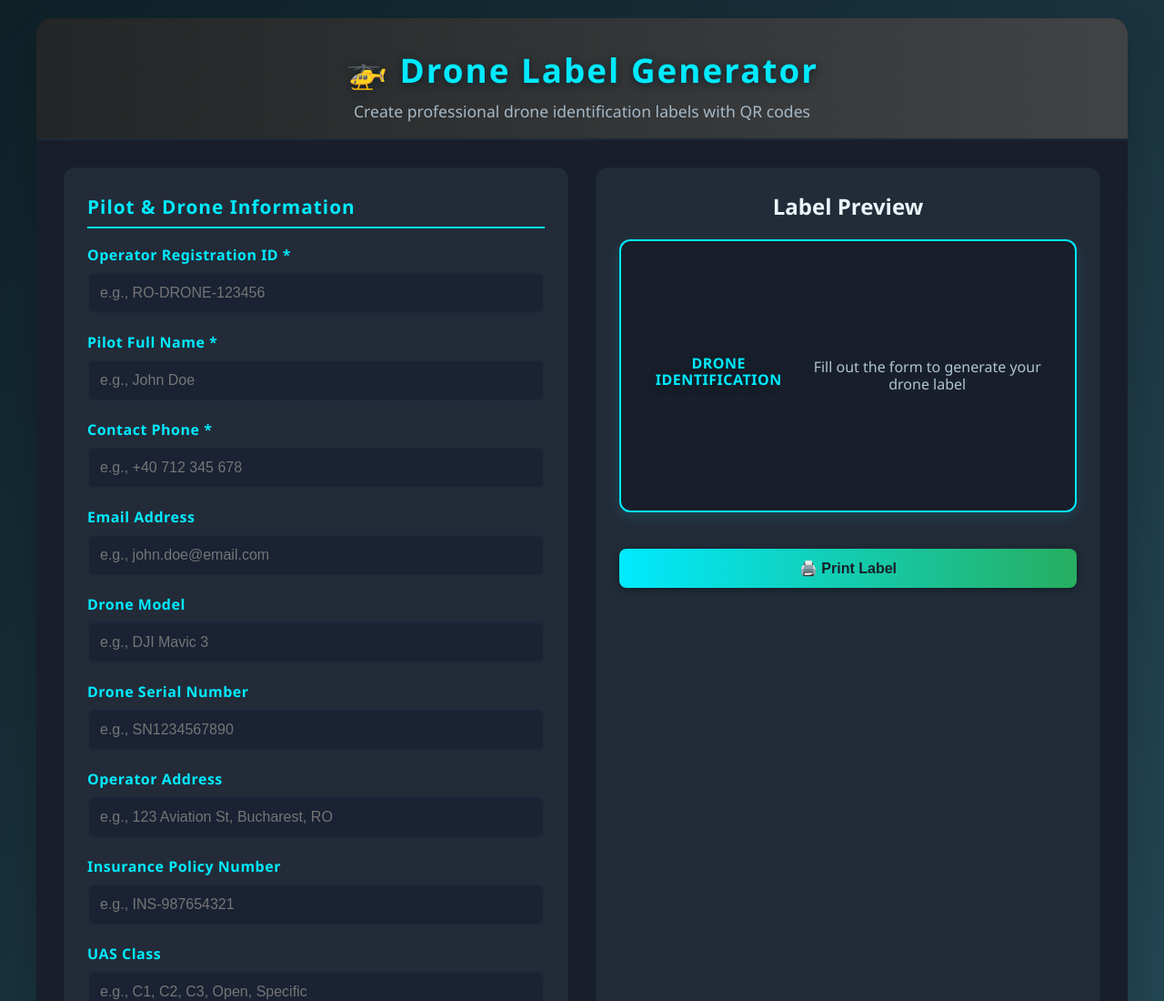
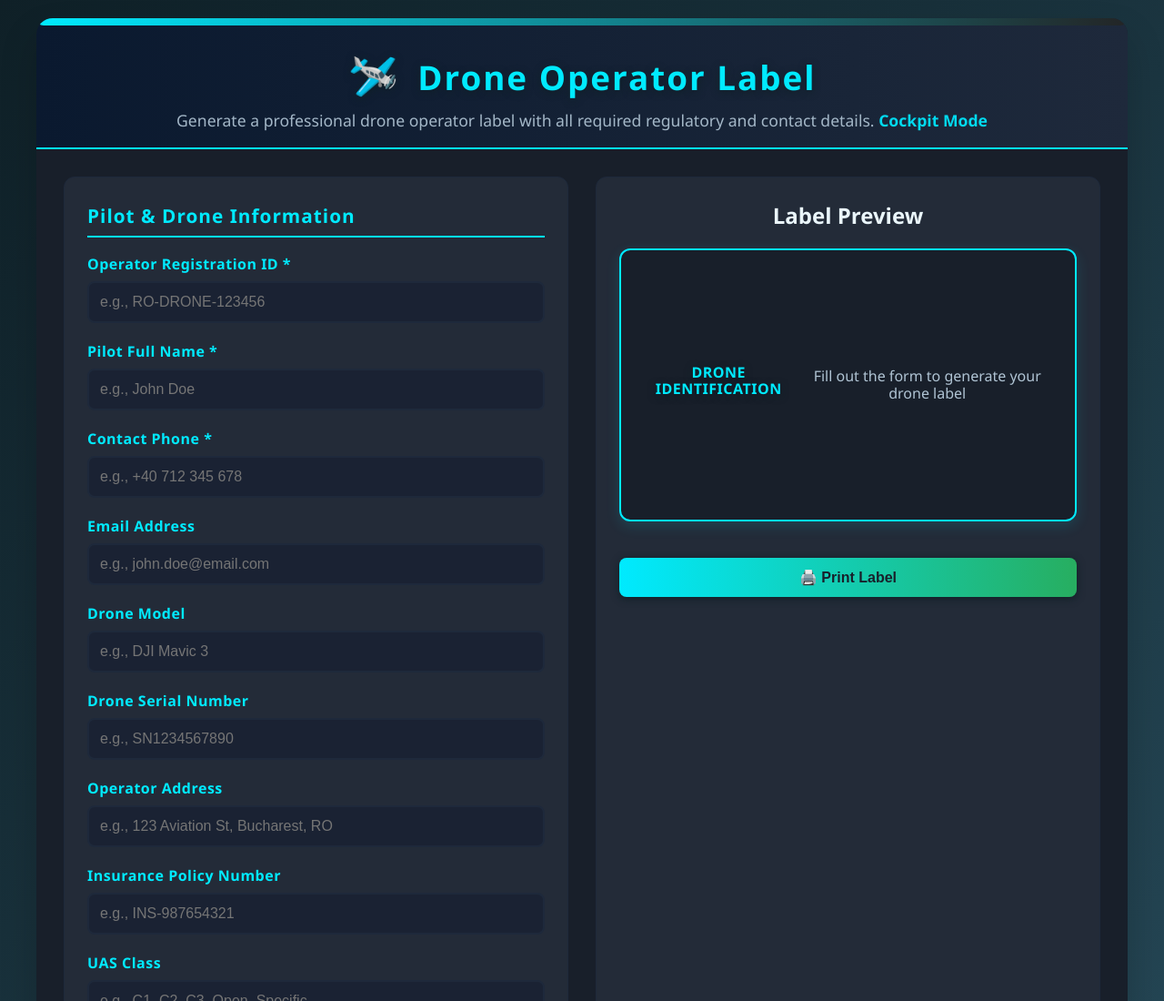
Before and after one commit to irazvan85/experiments, a plain HTML site: page drone_qr.html in a window 1280 px wide. Shown: the top 1100 px of the page at 91% size. Drawn offline with Linux system fonts and the light colour scheme; a script that the page names is missing.

Commit message:
Enhance Drone Operator Label Generator UI with cockpit-themed header and improved link styling

```diff
--- a/drone_qr.html
+++ b/drone_qr.html
@@ -116,6 +116,42 @@
             font-size: 1.1em;
             opacity: 0.92;
             color: #b0c4d4;
+        }
+
+        .cockpit-header {
+            background: linear-gradient(90deg, #0a192f 0%, #1e293b 100%);
+            color: #eaf6fb;
+            padding: 32px 30px 18px 30px;
+            text-align: center;
+            border-bottom: 2px solid #00eaff;
+            position: relative;
+        }
+        .cockpit-bar {
+            position: absolute;
+            left: 0; right: 0; top: 0;
+            height: 8px;
+            background: linear-gradient(90deg, #00eaff 0%, #232526 100%);
+            border-radius: 0 0 8px 8px;
+        }
+        .cockpit-header h1 {
+            font-size: 2.3em;
+            margin-bottom: 8px;
+            letter-spacing: 2px;
+            color: #00eaff;
+            text-shadow: 0 2px 8px #0f2027;
+        }
+        .cockpit-desc {
+            font-size: 1.1em;
+            opacity: 0.92;
+            color: #b0c4d4;
+        }
+        .cockpit-highlight {
+            color: #00eaff;
+            font-weight: bold;
+        }
+        .cockpit-icon {
+            font-size: 1.2em;
+            margin-right: 8px;
         }
 
         .main-content {
@@ -400,9 +436,10 @@
 </head>
 <body>
     <div class="container">
-        <div class="header">
-            <h1>🚁 Drone Label Generator</h1>
-            <p>Create professional drone identification labels with QR codes</p>
+        <div class="header cockpit-header">
+            <div class="cockpit-bar"></div>
+            <h1><span class="cockpit-icon">🛩️</span> Drone Operator Label</h1>
+            <p class="cockpit-desc">Generate a professional drone operator label with all required regulatory and contact details. <span class="cockpit-highlight">Cockpit Mode</span></p>
         </div>
 
         <div class="main-content">
```
Also changed, not shown: index.html (+20 -0 lines).
